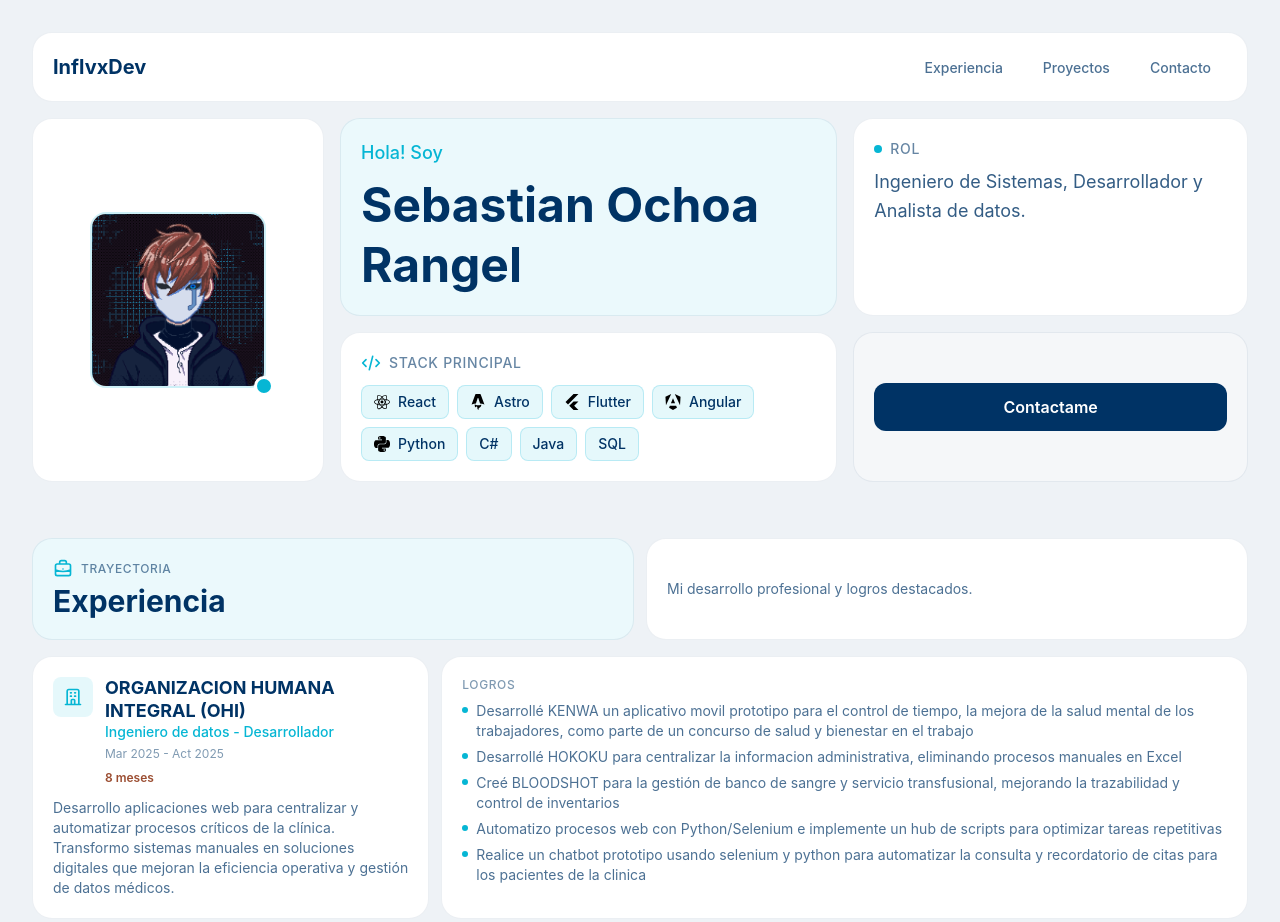
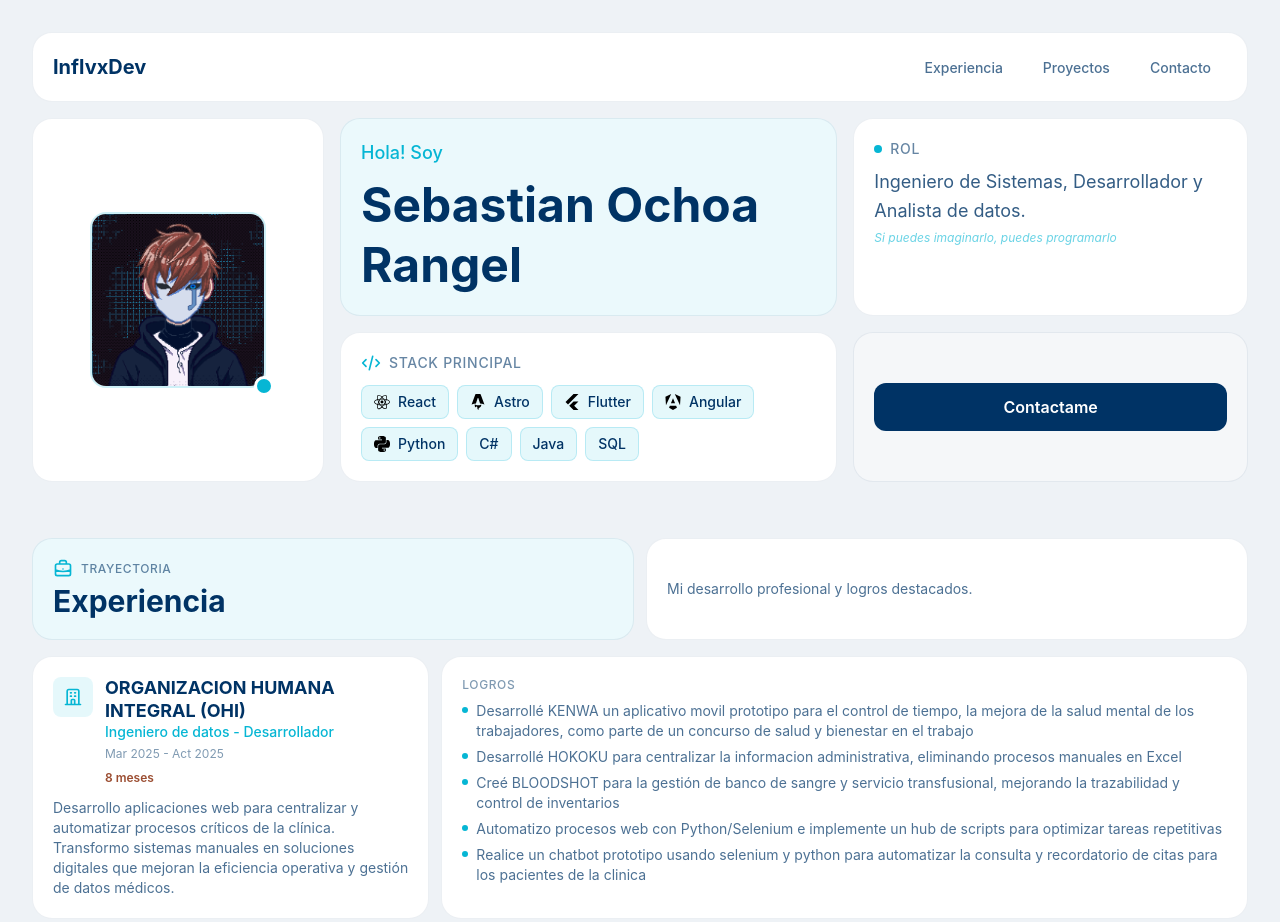
Before and after one commit to InflvxDev/Inflvx_Portafolio, an Astro site: page / in a window 1280 px wide. Shown: the top 922 px of the page. Built offline with nearby package versions, Linux system fonts and the light colour scheme; Astro itself is replaced by a stand-in of ours.

Commit message:
feat: add motivational quote to HeroSection for enhanced user engagement

```diff
--- a/src/components/HeroSection.astro
+++ b/src/components/HeroSection.astro
@@ -48,6 +48,9 @@ const techStack = ['React', 'Astro', 'Flutter', 'Angular', 'Python', 'C#', 'Java
       </div>
       <p class="text-foreground/80 text-lg leading-relaxed">
         {subtitle}
+      </p>
+      <p class="text-primary/60 text-xs mt-1 italic">
+        Si puedes imaginarlo, puedes programarlo
       </p>
     </div>
 
```
